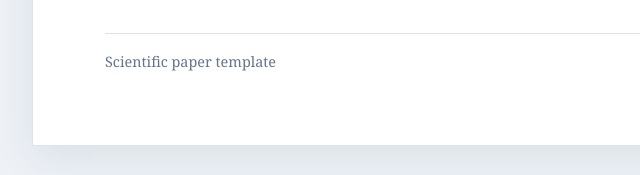
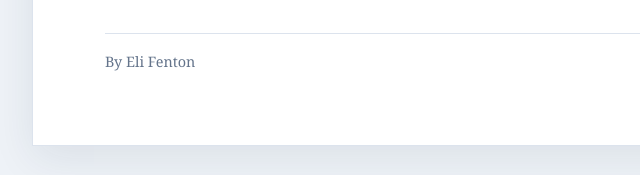
Before and after one commit to Zelk-Boy/dataset, a plain HTML site: page paper.html in a window 1280 px wide. Shown: the part 3532-3707 px from the top of the page, 183-823 px from the left. Drawn offline with Linux system fonts and the light colour scheme.

Commit message:
Update footer text in paper.html

```diff
--- a/paper.html
+++ b/paper.html
@@ -283,7 +283,7 @@
             </div>
         </section>
 
-        <footer class="paper-footer">Scientific paper template</footer>
+        <footer class="paper-footer">By Eli Fenton</footer>
     </main>
 </body>
 </html>
```
